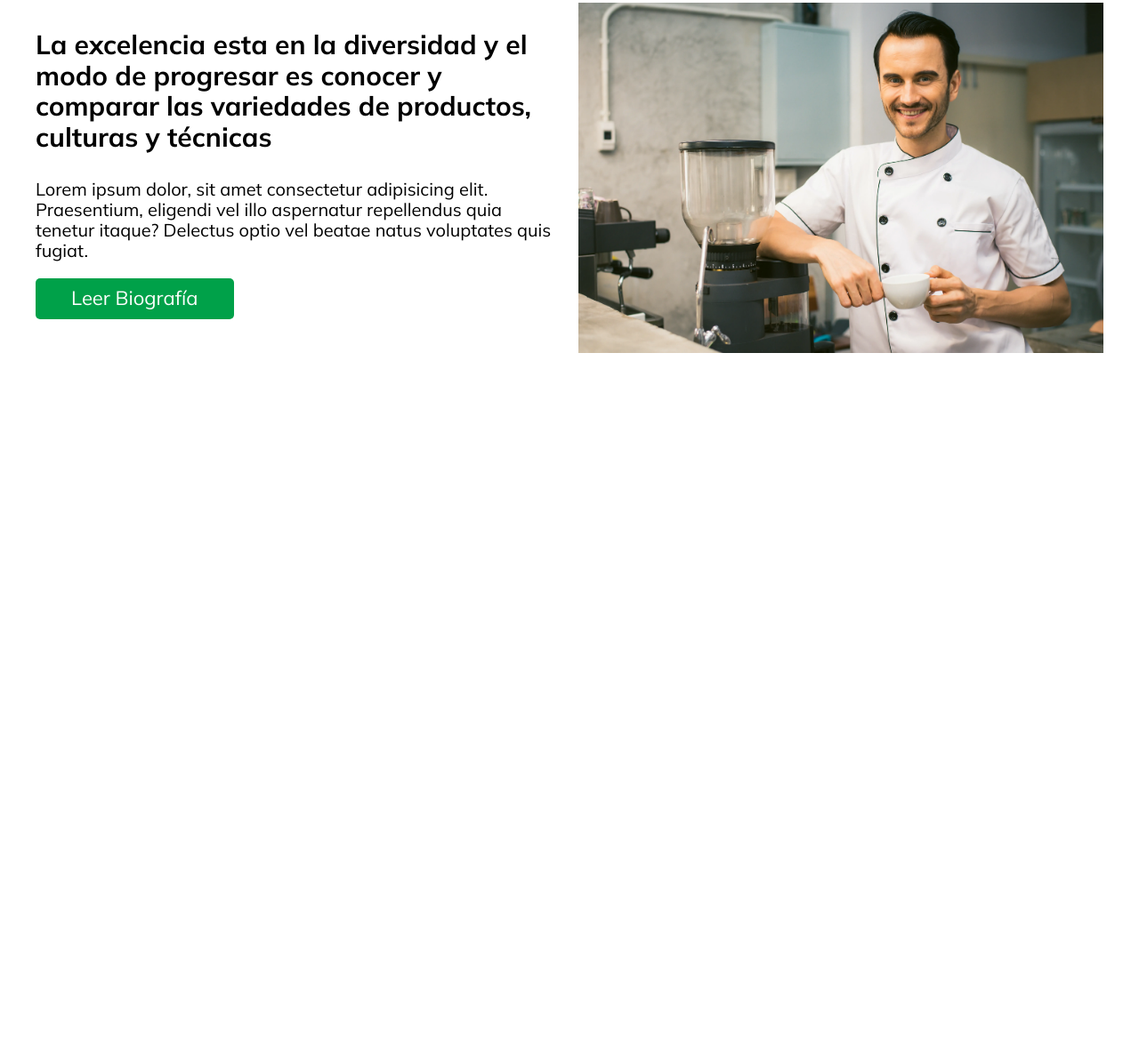
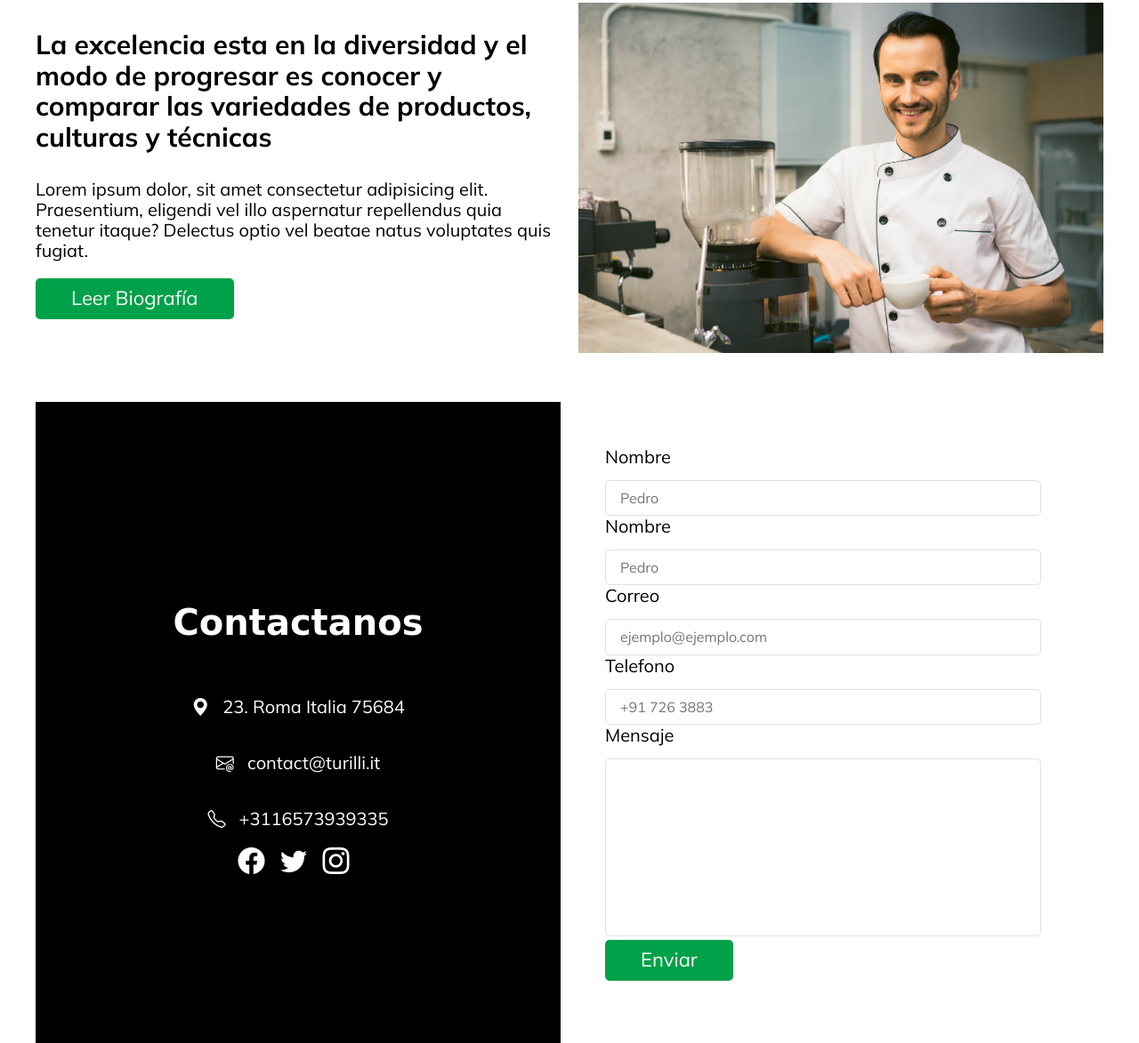
Before and after one commit to escorpion16/restaurante, a plain HTML site: page index.html in a window 1280 px wide. Shown: the part 4203-5376 px from the top of the page at 89% size. Before the commit the page ends 4605 px from the top, so only its background shows below. Drawn offline with nearby package versions, Linux system fonts and the light colour scheme; a web font is replaced by a local one.

Commit message:
seccion formulario terminada

```diff
--- a/css/estilos.css
+++ b/css/estilos.css
@@ -419,3 +419,63 @@ video {
 .texto-chef p{
     font-size: 2rem;
 }
+.formulario-contacto{
+    padding-top: 5rem ;
+}
+/* FORMULARIO CONTACTO */
+@media(min-width: 768px){
+    .formulario-contacto{
+        display: flex;
+    }
+}
+
+.informacion-contacto, .formulario{
+    flex: 0 0 calc(50% - 1rem);
+}
+.informacion-contacto{
+    padding: 1rem;
+    background-color: var(--oscuro);
+    display: flex;
+    flex-direction: column;
+    align-items: center;
+    justify-content: center;
+}
+.informacion-contacto h3, .informacion-contacto p, .redes-sociales i{
+    color: var(--blanco);
+}
+.informacion-contacto h3{
+    font-size: 4rem;
+    font-family: var(--titulos);
+}
+.informacion-contacto p {
+    font-size: 2rem;
+}
+.informacion-contacto i{
+    margin-right: 1rem;
+}
+.redes-sociales {
+    font-size: 3rem;
+}
+.formulario{
+    padding: 5rem;
+}
+.input-formulario label{
+    display: block;
+    font-size: 2rem;
+    font-family: var(--parrafos);
+    margin-bottom: 1.5rem;
+}
+.input-formulario input, .input-formulario textarea{
+    width: 100%;
+}
+.input-formulario input, .input-formulario textarea{
+    padding: 1rem 1.6rem;
+    border: 1px solid #e1e1e1;
+    border-radius: 5px;
+    outline: none;
+    font-family: var(--parrafos);
+}
+.input-formulario textarea{
+    height: 20rem;
+    resize: none;
+}
--- a/index.html
+++ b/index.html
@@ -212,6 +212,47 @@
         </div>
     </section>
 
+
+    <div class="formulario-contacto contenedor">
+        <div class="informacion-contacto">
+            <h3>Contactanos</h3>
+            <p><i class="bi bi-geo-alt-fill"></i> 23. Roma Italia 75684</p>
+            <p><i class="bi bi-envelope-at"></i> contact@turilli.it</p>
+            <p><i class="bi bi-telephone"></i> +3116573939335</p>
+            <div class="redes-sociales">
+                <i class="bi bi-facebook"></i>
+                <i class="bi bi-twitter"></i>
+                <i class="bi bi-instagram"></i>
+            </div>
+        </div>
+
+        <form class="formulario">
+            <div class="input-formulario">
+                <label for="nombre">Nombre</label>
+                <input type="text" placeholder="Pedro" id="nombre">
+            </div>
+            <div class="input-formulario">
+                <label for="apellidos">Nombre</label>
+                <input type="text" placeholder="Pedro" id="apellidos">
+            </div>
+            <div class="input-formulario">
+                <label for="correo">Correo</label>
+                <input type="email" placeholder="ejemplo@ejemplo.com" id="correo">
+            </div>
+            <div class="input-formulario">
+                <label for="telefono">Telefono</label>
+                <input type="tel" placeholder="+91 726 3883" id="telefono">
+            </div>
+            <div class="input-formulario">
+                <label for="mensaje">Mensaje</label>
+                <textarea name="mensaje" id="mensaje" cols="30" rows="10"></textarea>
+            </div>
+            <div class="btn-formulario">
+                <input type="submit" class="btn btn-verde" value="Enviar">
+            </div>
+        </form>
+    </div>
+
     <script src="./js/app.js"></script>
 </body>
 
```
